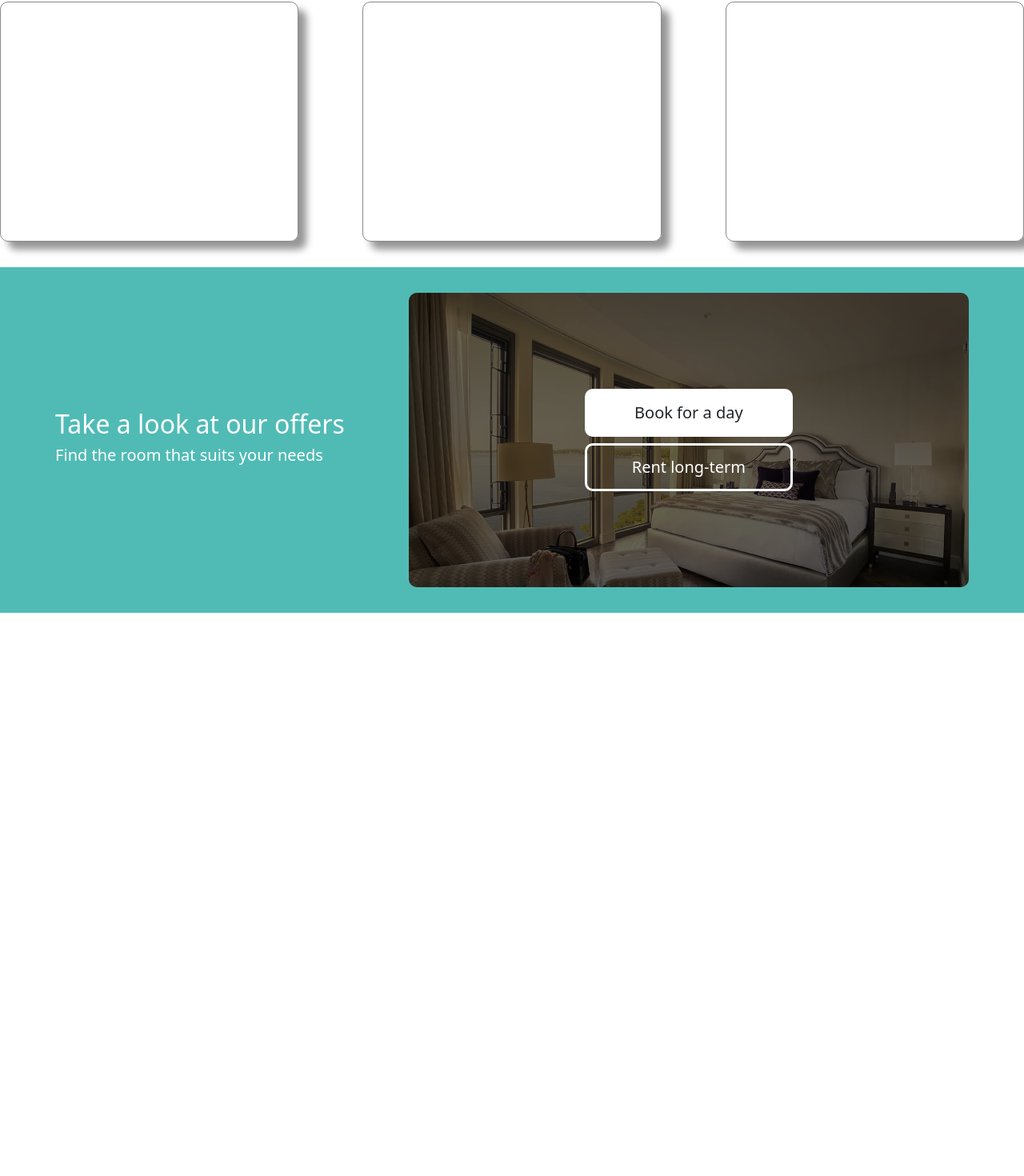
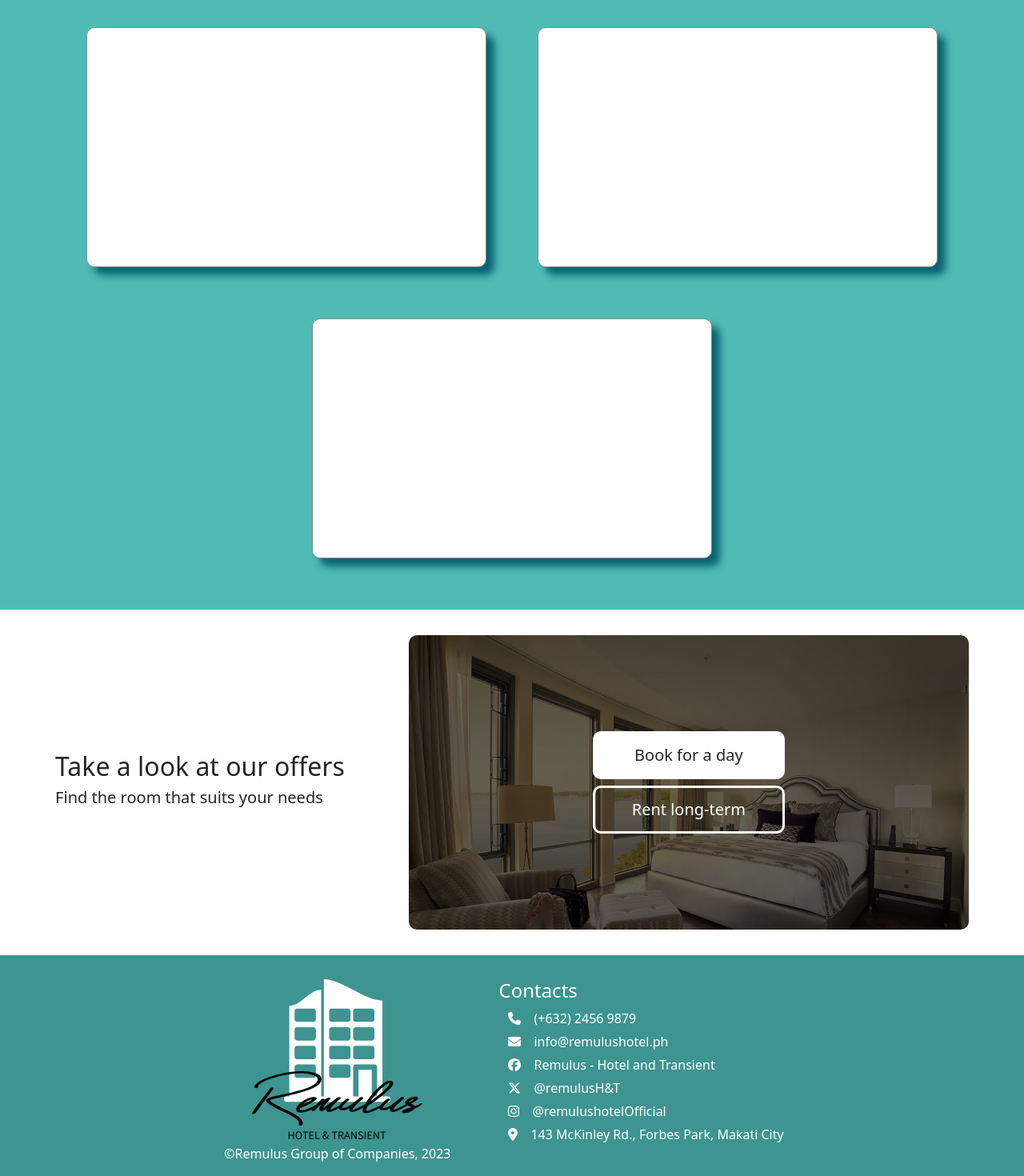
Before and after one commit to jajalovack/remulus-hotel-and-transient, a React (Vite) app: page / in a window 1280 px wide. Shown: the part 996-2466 px from the top of the page at 80% size. Before the commit the page ends 1762 px from the top, so only its background shows below. Built offline with nearby package versions, Linux system fonts and the light colour scheme.

Commit message:
create footer, revise home page design

```diff
--- /dev/null
+++ b/babel-plugin-macros.config.js
@@ -0,0 +1,5 @@
+module.exports = {
+    'fontawesome-svg-core': {
+      'license': 'free'
+    }
+  }
--- /dev/null
+++ b/babel.config.js
@@ -0,0 +1,5 @@
+module.exports = function (api) {
+    return {
+      plugins: ['macros'],
+    }
+  }
--- a/package.json
+++ b/package.json
@@ -10,6 +10,12 @@
     "preview": "vite preview"
   },
   "dependencies": {
+    "@fortawesome/fontawesome-svg-core": "^6.4.2",
+    "@fortawesome/free-brands-svg-icons": "^6.4.2",
+    "@fortawesome/free-regular-svg-icons": "^6.4.2",
+    "@fortawesome/free-solid-svg-icons": "^6.4.2",
+    "@fortawesome/react-fontawesome": "^0.2.0",
+    "babel-plugin-macros": "^3.1.0",
     "bootstrap": "^5.3.1",
     "localforage": "^1.10.0",
     "match-sorter": "^6.3.1",
--- a/src/App.jsx
+++ b/src/App.jsx
@@ -1,6 +1,7 @@
 //import { useState } from 'react'
 import Home from './views/Home'
 import Header from './sections/Header'
+import Footer from "./sections/Footer"
 import './App.css'
 
 function App() {
@@ -13,6 +14,7 @@ function App() {
 
       </main>
       <Home/>
+      <Footer/>
     </>
   )
 }
--- a/src/index.css
+++ b/src/index.css
@@ -11,3 +11,9 @@
   -moz-osx-font-smoothing: grayscale;
   -webkit-text-size-adjust: 100%;
 }
+
+body
+{
+  max-width: 100vw;
+  overflow-x: hidden;
+}
--- /dev/null
+++ b/src/sections/Footer.jsx
@@ -0,0 +1,30 @@
+import { FontAwesomeIcon } from '@fortawesome/react-fontawesome'
+import { faPhone,faEnvelope,faLocationDot } from '@fortawesome/free-solid-svg-icons'
+import { faFacebook,faXTwitter,faInstagram } from '@fortawesome/free-brands-svg-icons';
+
+import "./Footer.scoped.css";
+import footerLogo from "../assets/logo_footer.svg"
+
+const Footer = () => {
+  return (
+    <footer>
+        <div className="logoCopy">
+            <object data={footerLogo}></object>
+            <p>&copy;Remulus Group of Companies, 2023</p>
+        </div>
+        <div className="contacts">
+            <h4>Contacts</h4>
+            <ul>
+                <li><FontAwesomeIcon icon={faPhone}/>&emsp;(+632) 2456 9879</li>
+                <li><FontAwesomeIcon icon={faEnvelope}/>&emsp;info@remulushotel.ph</li>
+                <li><FontAwesomeIcon icon={faFacebook}/>&emsp;Remulus - Hotel and Transient</li>
+                <li><FontAwesomeIcon icon={faXTwitter}/>&emsp;@remulusH&T</li>
+                <li><FontAwesomeIcon icon={faInstagram}/>&emsp;@remulushotelOfficial</li>
+                <li><FontAwesomeIcon icon={faLocationDot}/>&emsp;143 McKinley Rd., Forbes Park, Makati City</li>
+            </ul>
+        </div>
+    </footer>
+  )
+}
+
+export default Footer
--- /dev/null
+++ b/src/sections/Footer.scoped.css
@@ -0,0 +1,34 @@
+footer
+{
+    background-color: #3e9490;
+    color: white;
+    display: flex;
+    justify-content: center;
+}
+
+.logoCopy
+{
+    text-align: center;
+    padding: 30px;
+}
+
+.logoCopy object
+{
+    height: 200px;
+}
+
+.contacts
+{
+    padding: 30px;
+}
+
+ul
+{
+    list-style-type: none;
+}
+
+li
+{
+    transform: translateX(-20px);
+    margin-bottom: 5px;
+}
--- a/src/sections/Home/Contents.jsx
+++ b/src/sections/Home/Contents.jsx
@@ -24,8 +24,10 @@ const Contents = () => {
                 <h5>Find the room that suits your needs</h5>
             </div>
             <div className="contentImg">
-                <a href="#" className="primary">Book for a day</a>
-                <a href="#" className="secondary">Rent long-term</a>
+                <div className="btnGroup">
+                    <a href="#" className="primary">Book for a day</a>
+                    <a href="#" className="secondary">Rent long-term</a>
+                </div>
             </div>
         </section>
     </>
--- a/src/sections/Home/Contents.scoped.css
+++ b/src/sections/Home/Contents.scoped.css
@@ -18,31 +18,48 @@ section
     border-radius: 10px;
 }
 
+.testimonies
+{
+    background-color: #50BBB5;
+    width: 100vw;
+    flex-wrap: wrap;
+    gap: 0;
+}
+
 .testimony
 {
+    background-color: white;
     border: solid 1px #888888;
     height: 300px;
-    width: 500px;
+    min-width: 500px;
+    max-width: 500px;
     border-radius: 10px;
-    box-shadow: 10px 10px 10px #969696;
+    box-shadow: 10px 10px 10px #076472;
+    margin: 2rem;
 }
 
 .seeHotels
 {
-    background-color: #50BBB5;
-    color: white;
-    display: flex;
     align-items: center;
 }
 
 .seeHotels .contentImg
 {
-    padding: 120px 220px;
+    padding: 120px;
     background: #0009 url("../../assets/home/seeHotels.webp");
     background-blend-mode: darken;
     background-size: cover;
     border-radius: 10px;
     width: 700px;
+    display: flex;
+    justify-content: center;
+}
+
+.seeHotels .btnGroup
+{
+    width: 300px;
+    min-width: 300px;
+    padding:  0 30px;
 }
 
 .seeHotels .contentImg a
```
Also changed, not shown: src/assets/logo_footer.svg (added), 1 other file (tests, documents, lock files or other folders).
